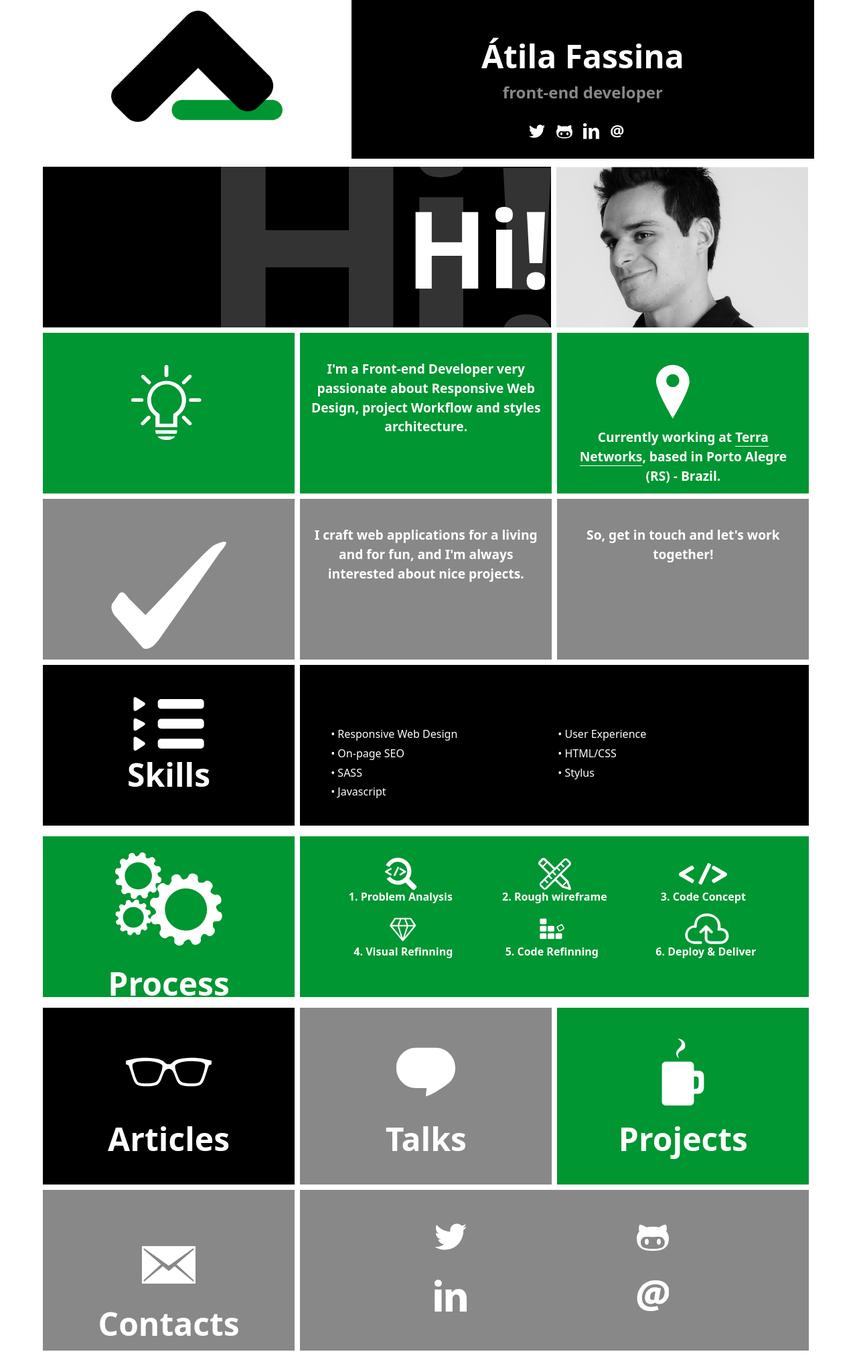
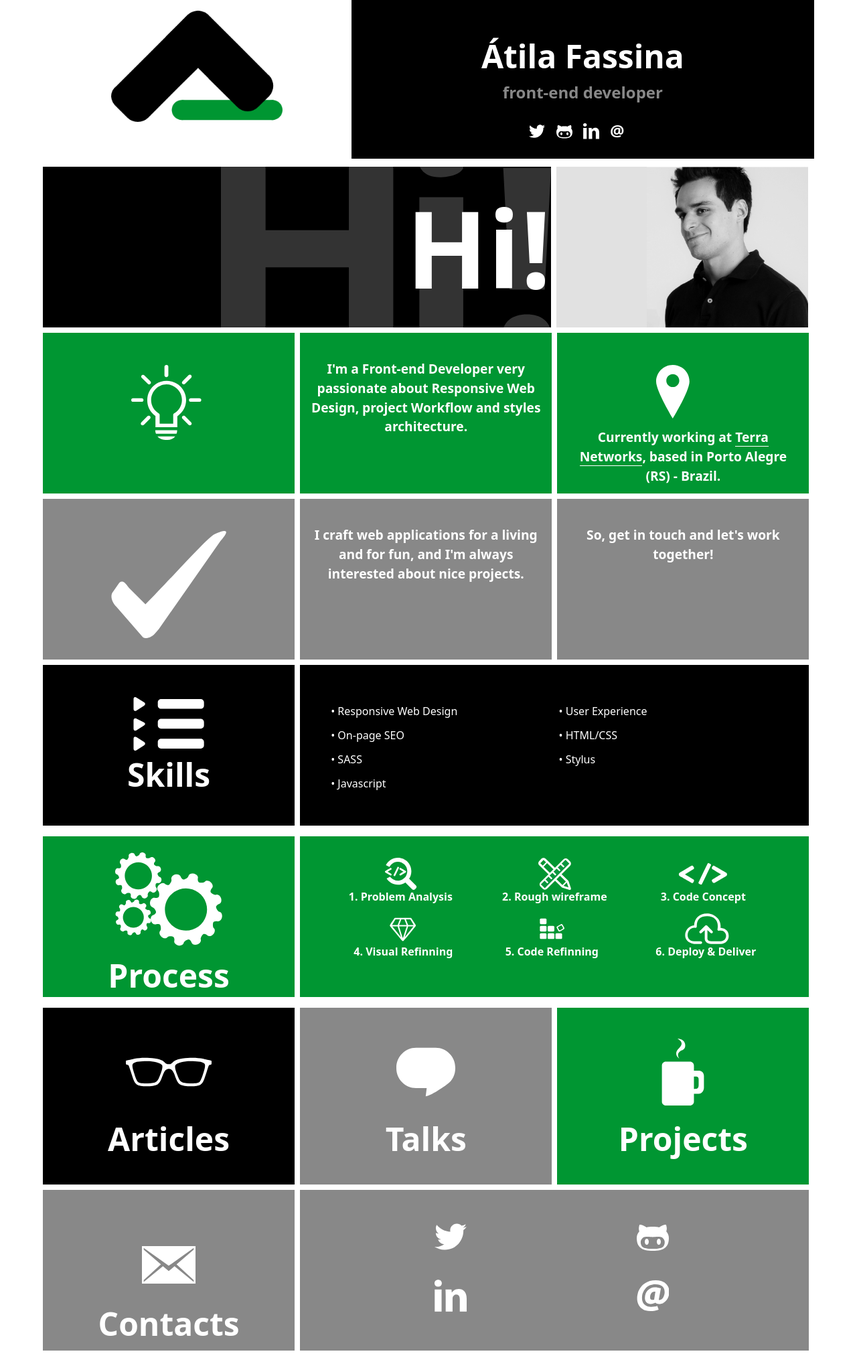
Before and after one commit to ftonato/atila.fassina.eu, a Jekyll site: the page built from index.html, in a window 1280 px wide. Shown: the whole page at 67% size. Built offline with Jekyll 4.4.1, drawn with Linux system fonts in a browser that asks for light colours; some web fonts are replaced; Markdown is read by kramdown in place of the engine named in the settings.

Commit message:
adjust spacement issues

```diff
--- a/assets/styles/_scss/partials/_about.scss
+++ b/assets/styles/_scss/partials/_about.scss
@@ -74,10 +74,7 @@
 }
 
 .check {
-  margin-top: 3rem;
   text-align: center;
-  position: relative;
-  top: -2em;
 
   &-wrap {
     @extend %icon-wrap;
--- a/assets/styles/css/main.css
+++ b/assets/styles/css/main.css
@@ -526,7 +526,7 @@ a {
 .atila-picture {
   width: 100%;
   height: 20rem;
-  background: #d7d7d7 url(../../image/layout/atila.png) no-repeat;
+  background: #e1e1e1 url(../../image/layout/atila.png) no-repeat;
   background-size: cover;
   -ms-transition: all 250ms linear 0;
   -moz-transition: all 250ms linear 0;
@@ -542,6 +542,10 @@ a {
   @media (min-width: 420px) {
     .atila-picture {
       height: 15rem; } }
+  @media (min-width: 1100px) {
+    .atila-picture {
+      background-size: contain;
+      background-position: right; } }
 
 .home-text {
   font-size: 1.2rem;
@@ -590,10 +594,7 @@ a {
   color: #fff; }
 
 .check {
-  margin-top: 3rem;
-  text-align: center;
-  position: relative;
-  top: -2em; }
+  text-align: center; }
   .check-wrap {
     background-color: #888; }
     @media (min-width: 750px) {
@@ -649,13 +650,16 @@ a {
         width: 90%;
         margin: 0 auto;
         padding: .5rem;
-        font-size: 1.2rem; } }
+        font-size: 1.5rem; } }
     .skills-list-wrap {
       background-color: #000;
       -ms-transition: all 250ms linear 0;
       -moz-transition: all 250ms linear 0;
       transition: all 250ms linear 0;
-      padding-top: 5em; }
+      padding-top: 2.5rem; }
+      @media (min-width: 750px) {
+        .skills-list-wrap {
+          font-size: 12rem; } }
   .skills-item {
     display: block;
     padding-top: 1rem; }
@@ -704,6 +708,10 @@ a {
   .process-icon svg {
     width: 10em;
     height: 10em; }
+  @media (min-width: 750px) {
+    .process-title {
+      padding-top: 0;
+      padding-bottom: 0; } }
   .process-list {
     text-align: center;
     list-style: decimal inside;
```
Also changed, not shown: assets/styles/_scss/partials/_lists.scss (+13 -2 lines), assets/styles/_scss/partials/_lobby.scss (+6 -2 lines), 1 other file.
